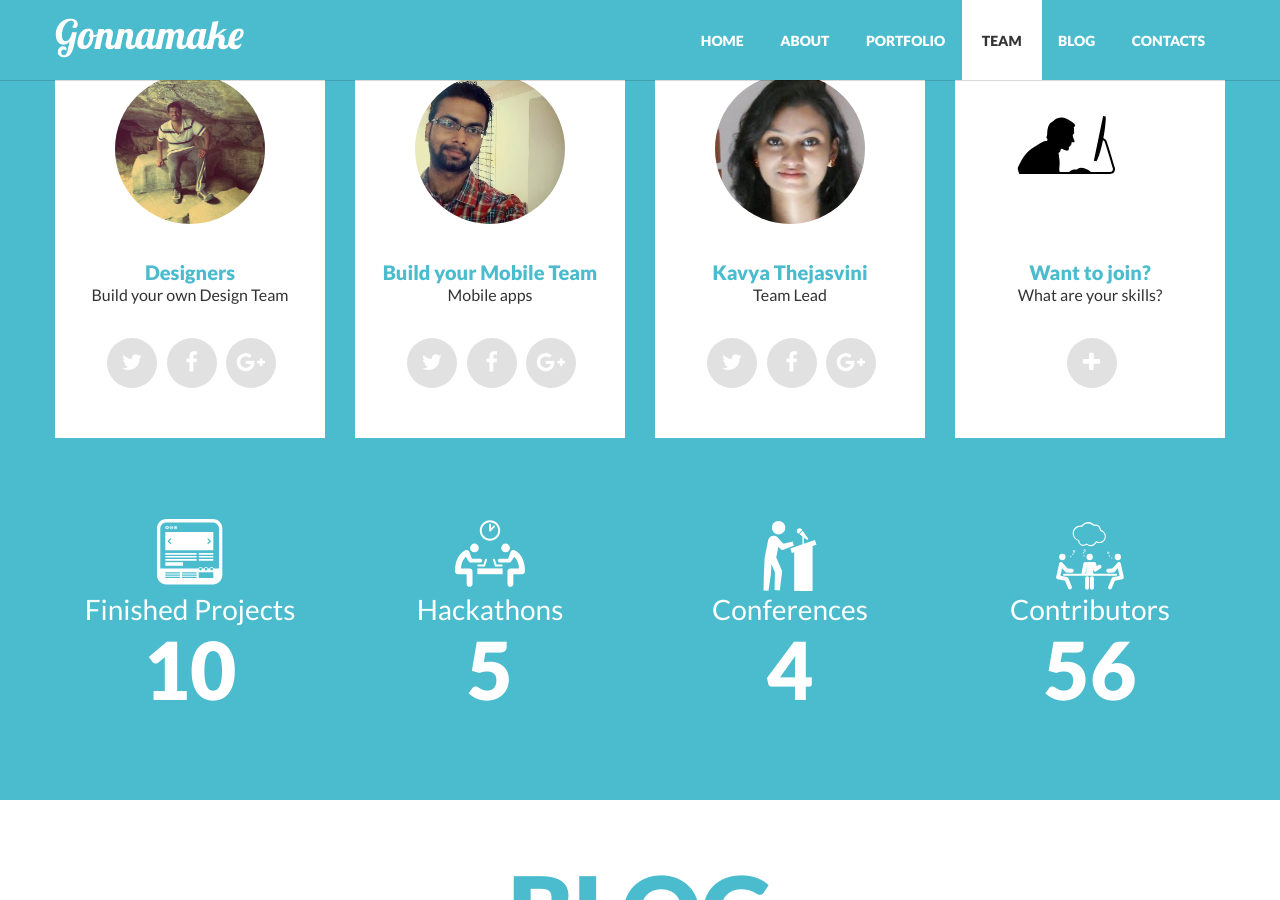
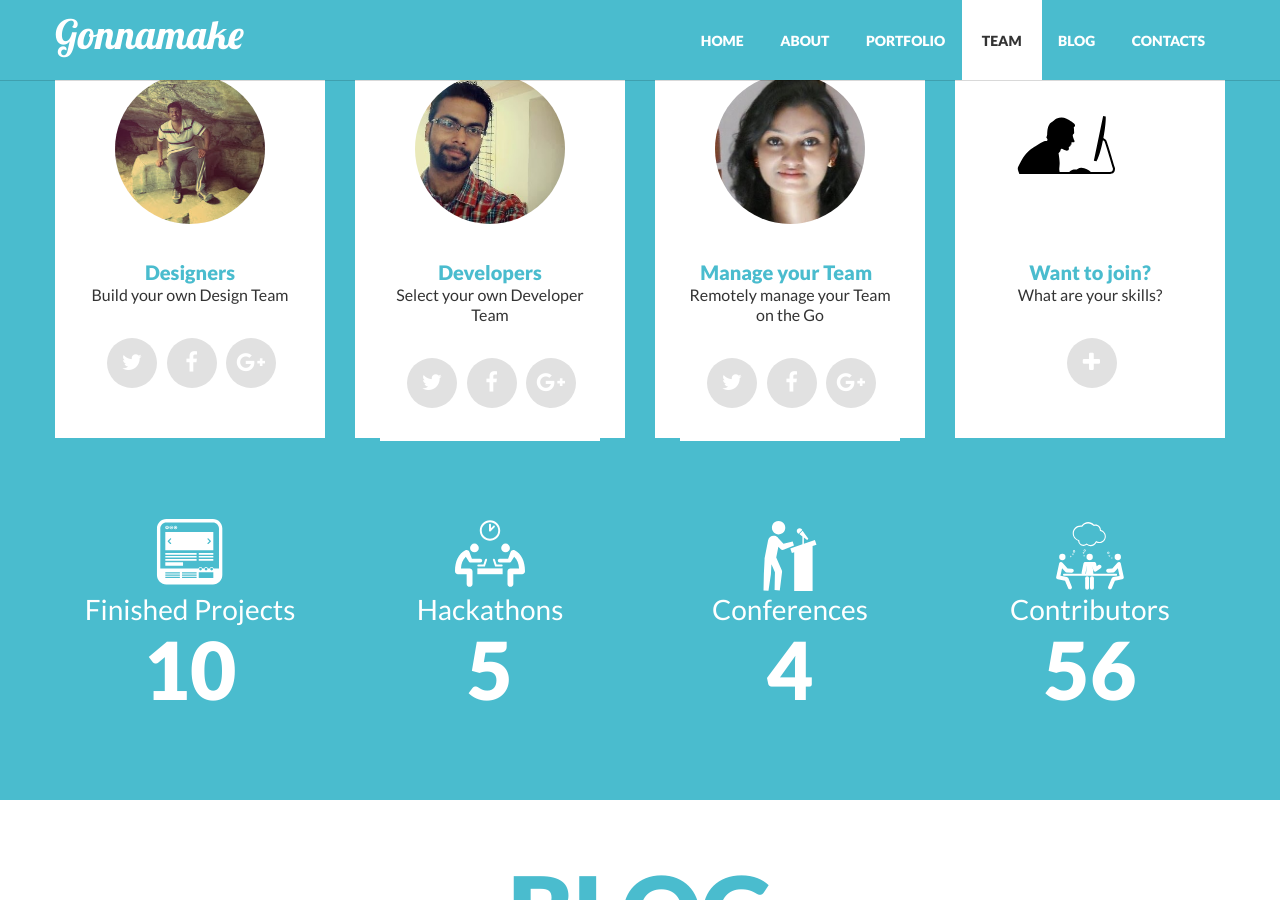
Before and after one commit to gonnamake/gonnamake.com, a Jekyll site: the page built from index.html, in a window 1280 px wide and 900 px high, scrolled down 2675 px. Built offline with Jekyll 4.4.1, drawn with Linux system fonts in a browser that asks for light colours; nearby versions of some CDN libraries; Markdown is read by kramdown in place of the engine named in the settings.

Commit message:
updated content
another update for content.

```diff
--- a/index.html
+++ b/index.html
@@ -245,7 +245,7 @@
 								<a class="b3" traget="_blank" href="https://plus.google.com/u/0/+RayCh" ><i class="fa fa-google-plus"></i></a>
 							</div>
 
-							<div class="crewman_about">Your Design team passes your requirements to build prototypes quickly. </div>
+							<div class="crewman_about">Build your Design team: takes Requirements to build Prototypes quickly. </div>
 						</div>
 					</div>
 				</div><!-- //CREWMAN2 -->
@@ -257,8 +257,8 @@
 							<img src="images/team/1.jpg" alt="" />
 						</div>
 						<div class="crewman_descr center">
-							<div class="crewman_name">Build your Mobile Team</div>
-							<div class="crewman_post">Mobile apps</div>
+							<div class="crewman_name">Developers</div>
+							<div class="crewman_post">Select your own Developer Team</div>
 
 							<div class="crewman_social">
 								<a class="b1" traget="_blank" href="https://www.facebook.com/prajwal.suhas.p" ><i class="fa fa-twitter"></i></a>
@@ -266,7 +266,7 @@
 								<a class="b3" traget="_blank"  href="https://plus.google.com/u/0/+PrajwalSuhasP" ><i class="fa fa-google-plus"></i></a>
 							</div>
 
-							<div class="crewman_about">Mobile Developers for Androi, iOS, BlackBerry and Windows. <b>INTP.</b></div>
+							<div class="crewman_about">Hire Mobile Developers for Android, iOS, BlackBerry and Windows. <b>INTP.</b></div>
 						</div>
 					</div>
 				</div><!-- //CREWMAN1 -->
@@ -278,8 +278,8 @@
 							<img src="images/team/3.jpg" alt="" />
 						</div>
 						<div class="crewman_descr center">
-							<div class="crewman_name">Kavya Thejasvini</div>
-							<div class="crewman_post">Team Lead</div>
+							<div class="crewman_name">Manage your Team &nbsp; </div>
+							<div class="crewman_post">Remotely manage your Team on the Go</div>
 
 							<div class="crewman_social">
 								<a class="b1" href="javascript:void(0);" ><i class="fa fa-twitter"></i></a>
@@ -287,7 +287,7 @@
 								<a class="b3" href="https://plus.google.com/u/0/104732959426143371638/" ><i class="fa fa-google-plus"></i></a>
 							</div>
 
-							<div class="crewman_about">Don't be the same be better.</div>
+							<div class="crewman_about">Gonnamake app gives a Snapshot of all your Project Updates with your Team</div>
 						</div>
 					</div>
 				</div><!-- //CREWMAN3 -->
```
